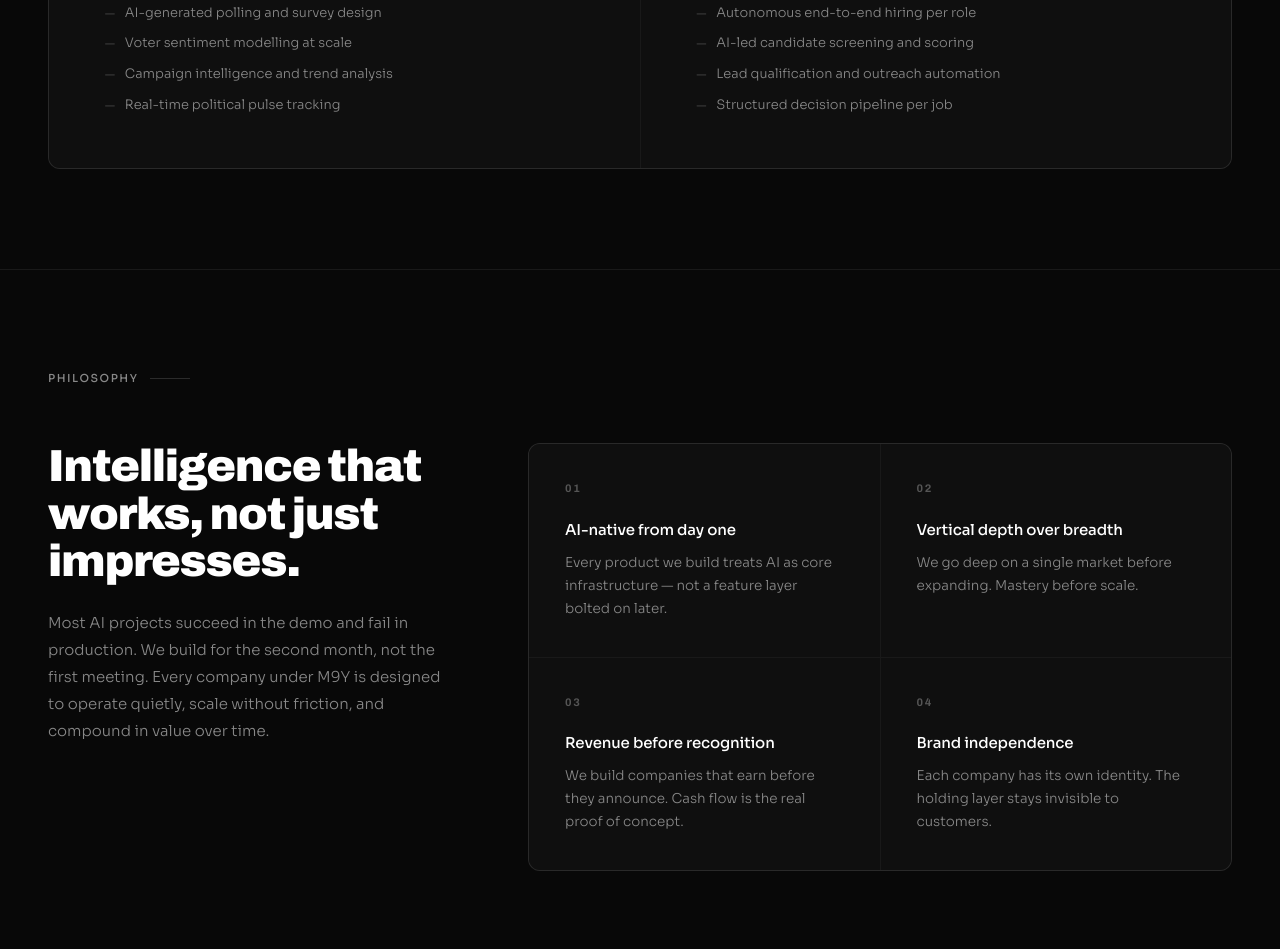
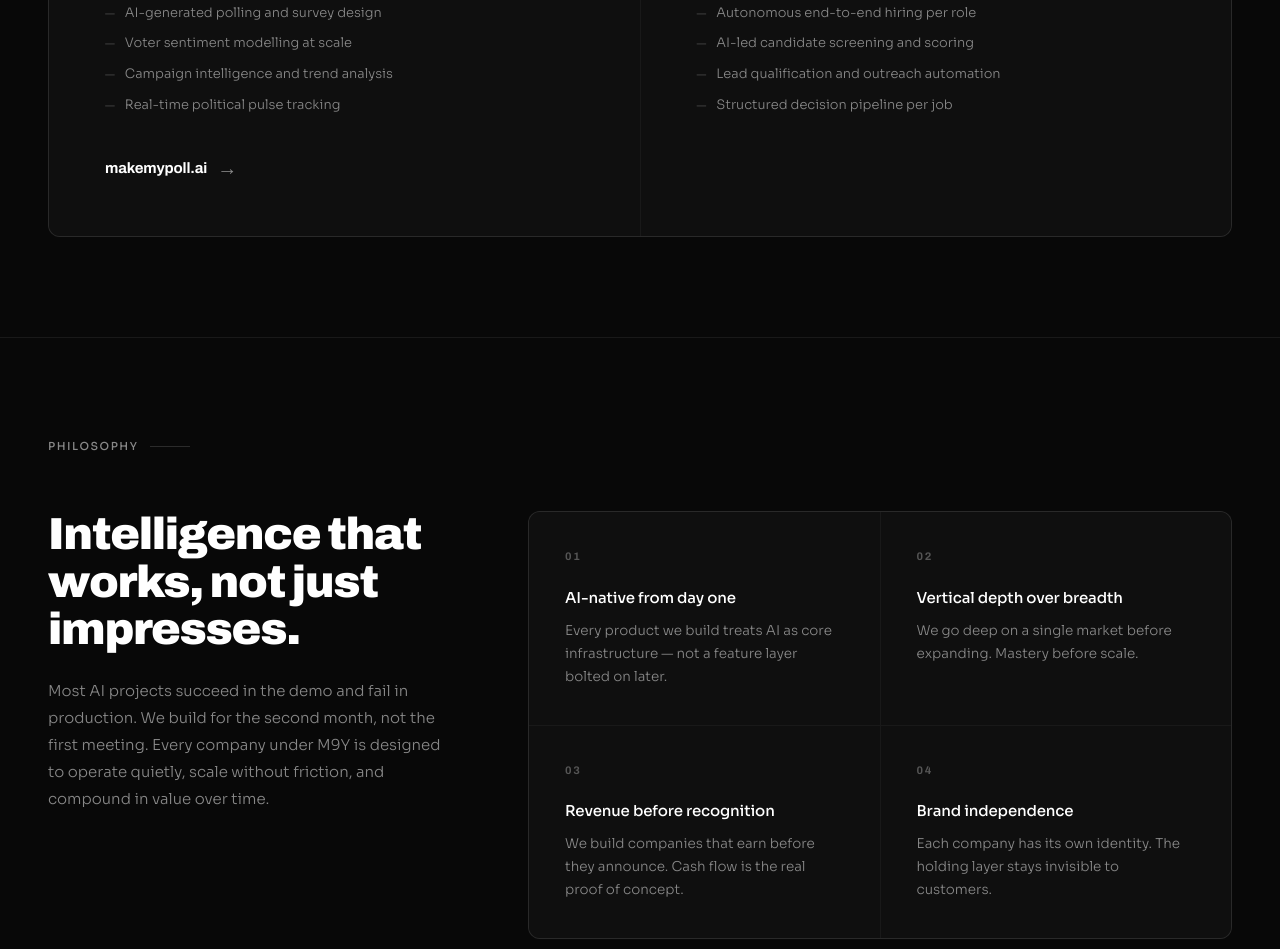
Before and after one commit to Bundl-AI/Bundl-AI.github.io, a plain HTML site: page index.html in a window 1280 px wide. Shown: the part 2341-3290 px from the top of the page. Drawn offline with Linux system fonts and the light colour scheme.

Commit message:
add makemypoll.ai link

```diff
--- a/index.html
+++ b/index.html
@@ -571,6 +571,10 @@ h1 .dim {
   background: var(--surface);
 }
 
+.sec-card .visit-link {
+  margin-top: 36px;
+}
+
 .sec-badge {
   display: inline-block;
   font-size: 11px;
@@ -1076,6 +1080,9 @@ footer {
           <div class="sec-feature">Campaign intelligence and trend analysis</div>
           <div class="sec-feature">Real-time political pulse tracking</div>
         </div>
+        <a href="https://makemypoll.ai" class="visit-link">
+          makemypoll.ai <span class="arrow">→</span>
+        </a>
       </div>
       <div class="sec-card">
         <span class="sec-badge">AI Hiring · Talent</span>
@@ -1170,7 +1177,7 @@ footer {
       <div class="footer-col-title">Companies</div>
       <ul>
         <li><a href="https://bundl.ai">Bundl AI</a></li>
-        <li><a href="#companies">MakeMyPoll</a></li>
+        <li><a href="https://makemypoll.ai">MakeMyPoll</a></li>
         <li><a href="#companies">Yeesh</a></li>
       </ul>
     </div>
```
Also changed, not shown: privacy/index.html (+1 -1 lines), terms/index.html (+1 -1 lines).
